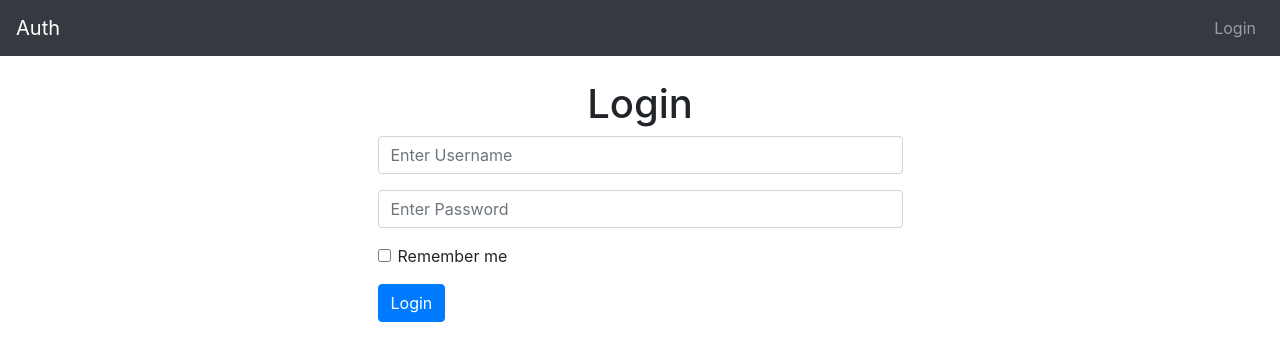
After one commit to vikash212000yadav/Authentication-Service, a Django app: page /login/ in a window 1280 px wide. The commit adds this page. Shown: the top 361 px of the page. Run offline with Django 3.2, Linux system fonts and the light colour scheme; some libraries are stand-ins or nearby versions.

Commit message:
login function added

```diff
--- a/registration/templates/registration/base.html
+++ b/registration/templates/registration/base.html
@@ -25,7 +25,7 @@
             </li>
             -->
             <li class="nav-item">
-                <a class="nav-link" href="#">Login</a>
+                <a class="nav-link" href="{% url 'login' %}">Login</a>
             </li>
             <!--
             <li class="nav-item dropdown">
@@ -54,6 +54,16 @@
     </nav>
     <br>
     <div class="container">
+        {% if messages %}
+            {% for message in messages %}
+                <div class="alert alert-warning alert-dismissable" role="alert">
+                    <button class="close" data-dismiss="alert">
+                        <small><sup>x</sup></small>
+                    </button>
+                    {{ message }}
+                </div>
+            {% endfor %}
+        {% endif %}
         {% block content %}
         {% endblock %}
     </div>
--- /dev/null
+++ b/registration/templates/registration/login.html
@@ -0,0 +1,29 @@
+{% extends 'registration/base.html' %}
+<!DOCTYPE html>
+<html lang="en">
+<head>
+    <meta charset="UTF-8">
+    <title>Login</title>
+</head>
+<body>
+    {% block content %}
+    <h1 class="text-center">Login</h1>
+        <div class="col-md-6 offset-md-3">
+        <form method="POST">
+            {% csrf_token %}
+            <div class="form-group">
+                <input type="text" class="form-control" placeholder="Enter Username" name="username">
+            </div>
+            <div class="form-group">
+                <input type="password" class="form-control" placeholder="Enter Password" name="password">
+            </div>
+            <div class="form-group form-check">
+                <input type="checkbox" class="form-check-input" id="exampleCheck1">
+                <label class="form-check-label" for="exampleCheck1">Remember me</label>
+            </div>
+            <button type="submit" class="btn btn-primary">Login</button>
+        </form>
+        </div>
+    {% endblock %}
+</body>
+</html>
--- a/registration/urls.py
+++ b/registration/urls.py
@@ -3,4 +3,5 @@ from . import views
 
 urlpatterns = [
     path('', views.home, name="home"),
+    path('login/', views.login_user, name="login"),
 ]
--- a/registration/views.py
+++ b/registration/views.py
@@ -1,7 +1,25 @@
-from django.shortcuts import render
+from django.shortcuts import render, redirect
+from django.contrib.auth import authenticate, login, logout
+from django.contrib import messages
 
 
 # Create your views here.
 
 def home(request):
     return render(request, 'registration/home.html', {})
+
+
+def login_user(request):
+    if request.method == 'POST':
+        username = request.POST['username']
+        password = request.POST['password']
+        user = authenticate(request, username=username, password=password)
+        if user is not None:
+            login(request, user)
+            messages.success(request, ('You have been Logged In!'))
+            return redirect('home')
+        else:
+            messages.success(request, ('Error Logging In - Please Try Again...'))
+            return redirect('login')
+    else:
+        return render(request, 'registration/login.html', {})
```
Also changed, not shown: README.md (added), db.sqlite3.
